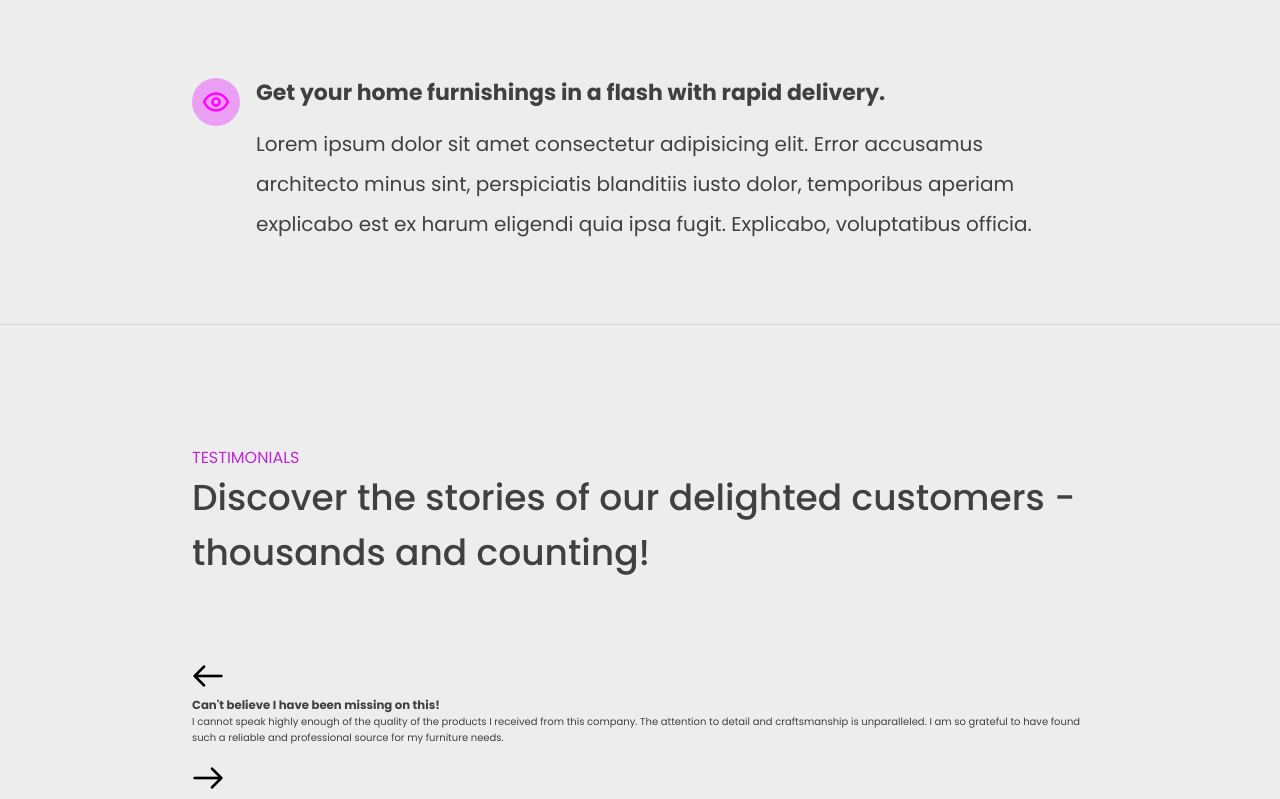
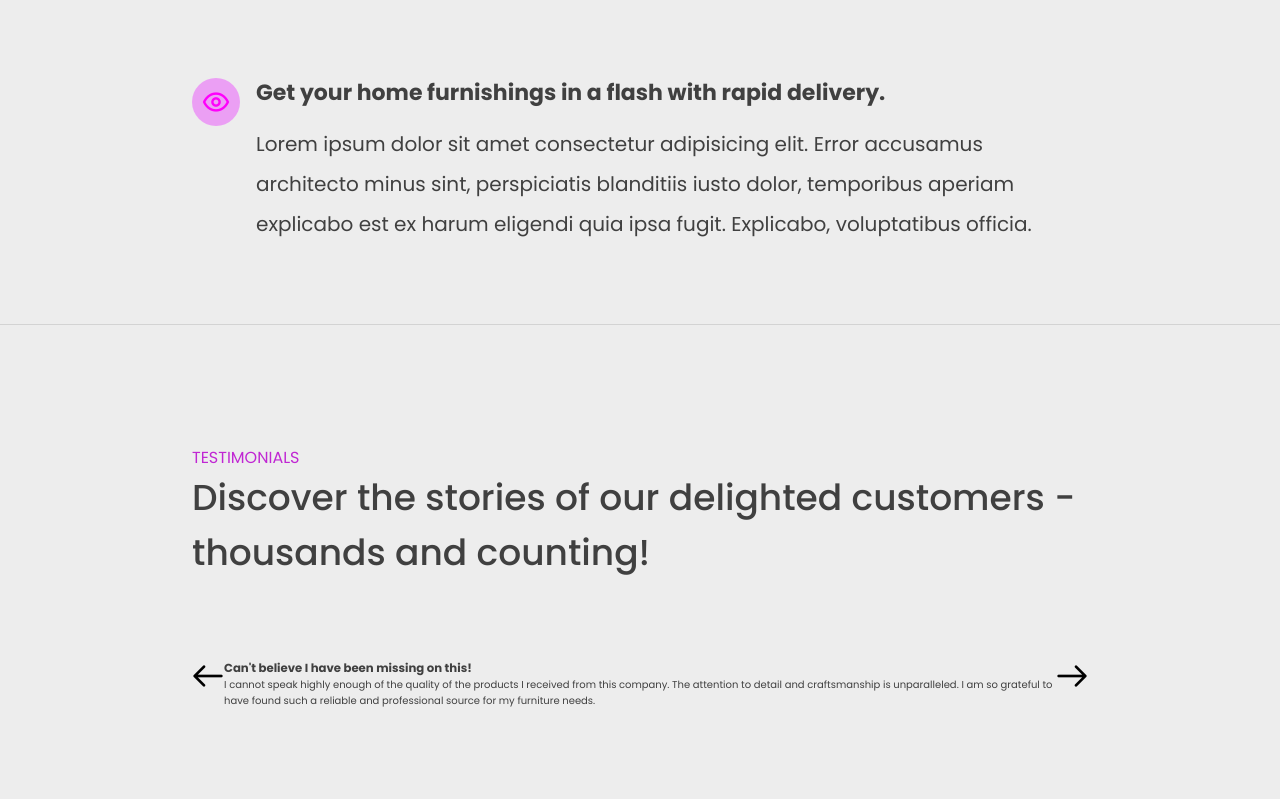
Before and after one commit to dariojularic/x-shopper-dream-e-commerce, a React (Vite) app: page / in a window 1280 px wide. Shown: the part 2551-3350 px from the top of the page. After the commit the page ends 3276 px from the top, so only its background shows below. Built offline with nearby package versions, Linux system fonts and the light colour scheme; no server answers.

Commit message:
Add style

```diff
--- a/src/pages/Home/components/Testimonials.css
+++ b/src/pages/Home/components/Testimonials.css
@@ -1,3 +1,17 @@
 .slider-arrow {
+  height: 100%;
+}
+
+.testimonials-container {
+  display: flex;
+
+}
+
+.arrow-container {
+  cursor: pointer;
   height: 3.2rem;
 }
+
+.testimonial {
+
+}
--- a/src/pages/Home/components/Testimonials.tsx
+++ b/src/pages/Home/components/Testimonials.tsx
@@ -13,7 +13,7 @@ function Testimonials() {
         </div>
 
         <div className="testimonials-container">
-          <div className="arrow-left-container">
+          <div className="arrow-container">
           <img className="slider-arrow" src="src/assets/left-arrow.png" alt="left-arrow" />
 
           </div>
@@ -31,7 +31,7 @@ function Testimonials() {
               <p className="testimonial-address"> </p>
             </div>
           </div>
-          <div className="arrow-right-container">
+          <div className="arrow-container">
             <img className="slider-arrow" src="src/assets/right-arrow.png" alt="right-arrow" />
           </div>
         </div>
```
